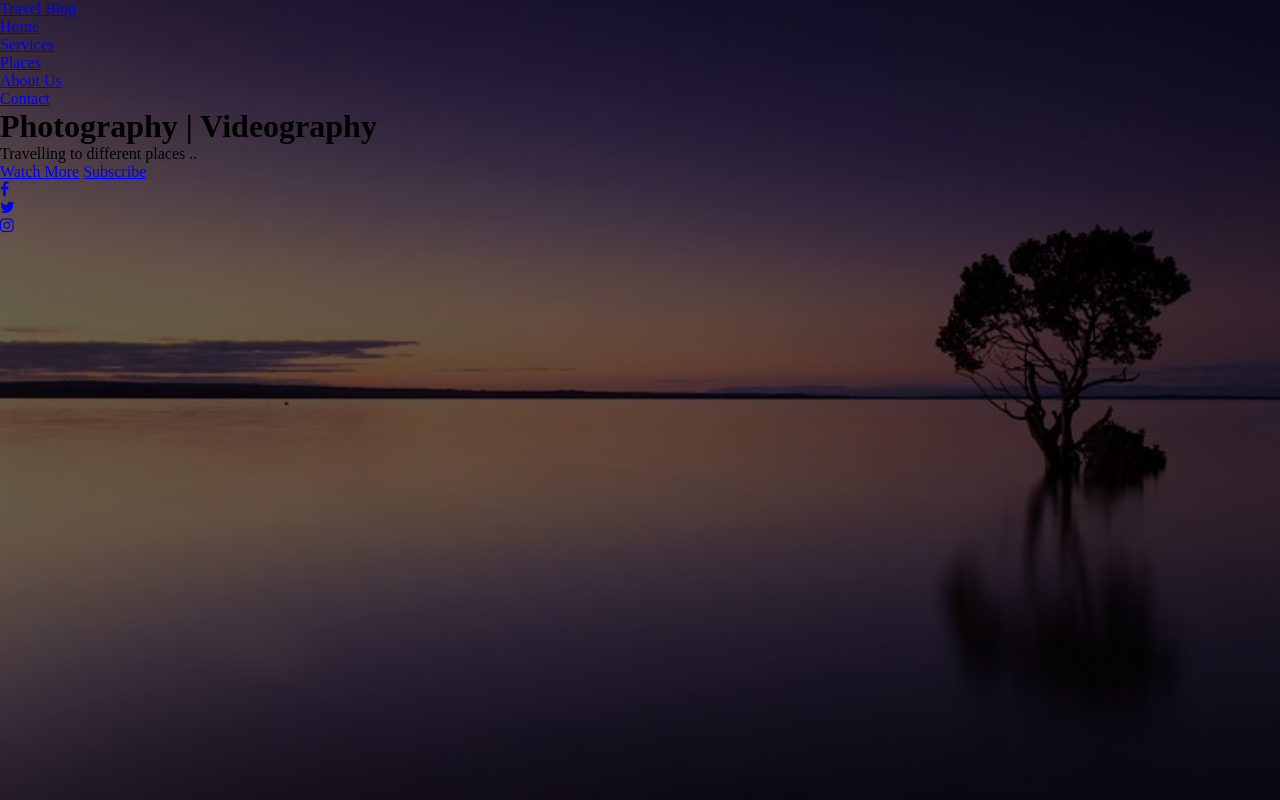
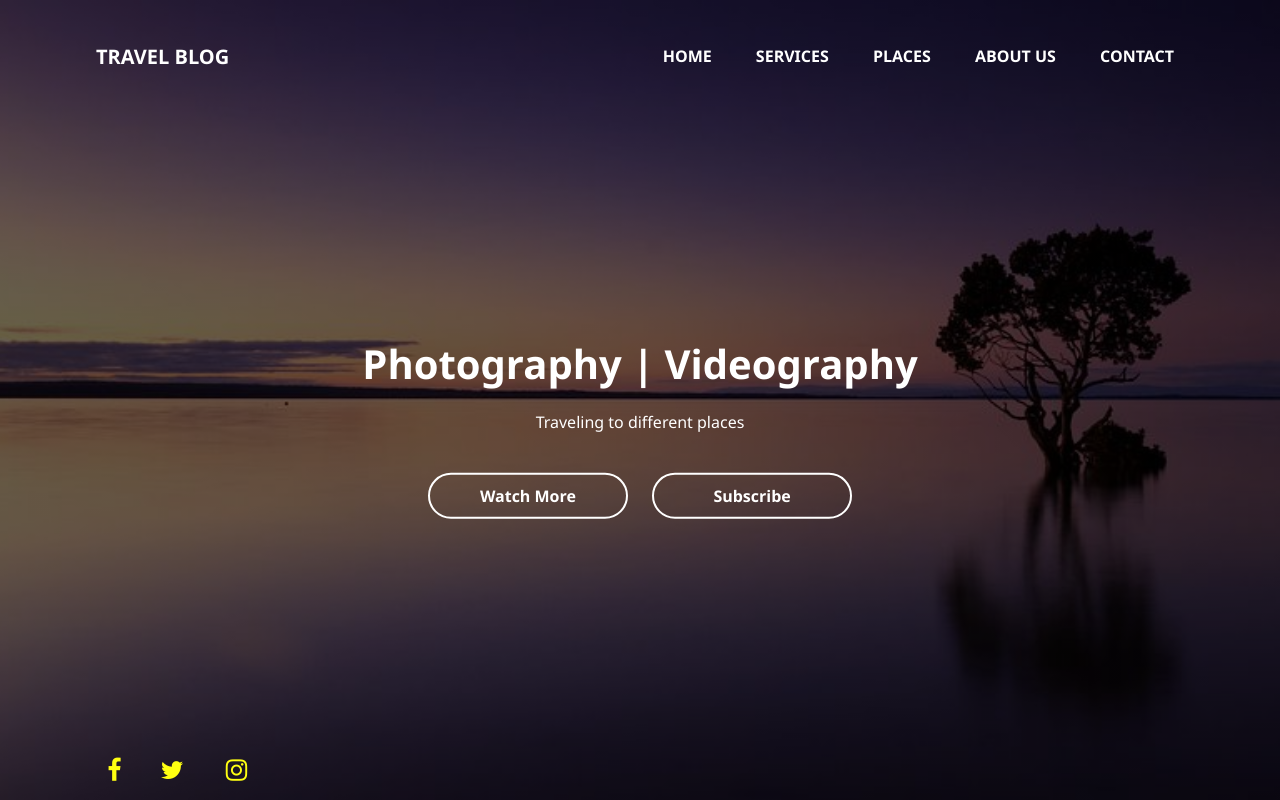
Before and after one commit to ansarimazharulhaq/MR_TravelBlog, a plain HTML site: page index.html in a window 1280 px wide. Drawn offline with Linux system fonts and the light colour scheme.

Commit message:
Added places page & css

```diff
--- a/index.html
+++ b/index.html
@@ -1,54 +1,46 @@
 <!DOCTYPE html>
 <html lang="en">
 <head>
-    <meta charset="UTF-8" />
-    <meta http-equiv="X-UA-Compatible" content="IE=edge" />
-    <meta name="viewport" content="width=device-width, initial-scale=1.0" />
-    <link rel="stylesheet" href="style.css" />
-    <link
-      rel="stylesheet"
-      href="https://cdnjs.cloudflare.com/ajax/libs/font-awesome/4.7.0/css/font-awesome.css
-    "
-    />
-    <title>Document</title>
+    <meta charset="UTF-8">
+    <meta http-equiv="X-UA-Compatible" content="IE=edge">
+    <meta name="viewport" content="width=device-width, initial-scale=1.0">
+    <title>Travel Blog</title>
+    <link rel="stylesheet" href="style.css"/>
+    <link rel="stylesheet" href="https://cdnjs.cloudflare.com/ajax/libs/font-awesome/4.7.0/css/font-awesome.css"/>
 </head>
 <body>
-    <div class="showcase">
-      <div class="header-container">
-        <a href="#">Travel Blog</a>
+    <div class="showcase">  <!-- id= "....."    -->
+        <div class="navbar">
+            <a href="#" class="logo">Travel Blog</a>
 
             <ul>
-          <li><a href="index.html">Home</a></li>
-          <li><a href="services.html">Services</a></li>
-          <li><a href="places.html">Places</a></li>
-          <li><a href="about.html">About Us</a></li>
-          <li><a href="contact.html">Contact</a></li>
+                <li><a href="index.html"> Home </a> </li>
+                <li><a href="services.html"> Services </a> </li>
+                <li><a href="places.html" target="_self"> Places </a> </li>
+                <li><a href="about.html"> About Us  </a> </li>
+                <li><a href="contact.html"> Contact </a> </li>
             </ul>
         </div>
 
-      <div class="body-container">
-        <h1>Photography | Videography</h1>
-        <p>Travelling to different places ..</p>
+        <div class="showcase-content">
+            <h1> Photography | Videography </h1>
+            <p>Traveling to different places </p>
 
             <div>
-          <a href="#">Watch More</a>
-          <a href="#">Subscribe</a>
+                <a href="#" class="btn"> Watch More</a>
+                <a href="#" class="btn"> Subscribe</a>
             </div>
         </div>
 
-      <div>
+        <div class="social">
             <ul>
-          <li>
-            <a href="#"><i class="fa fa-facebook"></i></a>
-          </li>
-          <li>
-            <a href="#"><i class="fa fa-twitter"></i></a>
-          </li>
-          <li>
-            <a href="#"><i class="fa fa-instagram"></i></a>
-          </li>
+                <li> <a href="#"> <i class="fa fa-facebook"></i></a></li>
+                <li> <a href="#"> <i class="fa fa-twitter"></i></a></li>
+                <li> <a href="#"> <i class="fa fa-instagram"></i></a></li>
             </ul>
         </div>
+
+
     </div>
 </body>
 </html>
--- a/style.css
+++ b/style.css
@@ -1,13 +1,171 @@
 * {
-    margin: 0%;
-    padding: 0%;
+    margin: 0;
+    padding: 0;
+    box-sizing: border-box;
+    font-family: 'Segoe UI', Tahoma, Geneva, Verdana, sans-serif;
 }
 
 .showcase {
     width: 100%;
-    height: 100vh;  /* to make webiste responsive */
+    height: 100vh;
     background-image: linear-gradient(rgba(0,0,0,0.6), rgba(0,0,0,0.6)), url(./images/background.jpg);
-    background-position: center;
     background-repeat: no-repeat;
     background-size: cover;
+    background-position: center;
 }
+
+.navbar {
+    width: 85%;
+    margin: auto;
+    padding: 35px 0;
+    display: flex;
+    align-items: center;
+    justify-content: space-between;
+}
+
+.navbar .logo {
+    font-size: 20px;
+    font-weight: bold;
+    align-items: center;
+    text-decoration: none;
+    color: #fff;
+    text-transform: uppercase;
+    cursor: pointer;
+}
+
+.navbar ul li {
+    font-size: 16px;
+    padding: 10px;
+    list-style-type: none;
+    display: inline-block;
+    margin-left: 20px;
+    position: relative;
+}
+
+.navbar ul li a {
+    text-decoration: none;
+    font-weight: bold;
+    color: #fff;
+    text-transform: uppercase;
+}
+
+.navbar ul li::after{
+    content: '';
+    height: 3px;
+    width: 0;
+    background: #fff;
+    position: absolute;
+    left:0;
+    bottom: -2px;
+    transition: 0.5s;
+}
+
+.navbar ul li:hover::after {
+    width: 100%;
+}
+
+.showcase-content {
+    width:100%;
+    display: flex;
+    flex-direction: column;
+    position:absolute;
+    top:50%;
+    transform: translateY(-50%);
+    align-items: center;
+    text-align: center;
+}
+
+.showcase-content h1 {
+    font-size: 40px;
+    margin-top: 80px;
+    color: #fff;
+}
+
+.showcase-content p {
+    margin: 20px auto;
+    font-weight: 500;
+    line-height: 1.4;
+    color: #fff;
+}
+
+.btn {
+    display: inline-block;
+    padding: 10px 0;
+    margin: 20px 10px;
+    border: 2px solid #fff;
+    color: #fff;
+    font-weight: bold;
+    width: 200px;
+    border-radius: 25px;
+    text-decoration: none;
+    text-align: center;
+    background: transparent;
+    overflow: hidden;
+    cursor: pointer;
+    transition: 0.5s;
+}
+
+.btn:hover {
+    background: #f4f4f4;
+    color: #333;
+}
+
+.showcase .social ul {
+    margin-left: 100px;
+    position: absolute;
+    bottom: 5px;
+    display: flex;
+    justify-content: center;
+    align-items: center;
+}
+
+.showcase .social ul li {
+    list-style: none;
+}
+
+.showcase .social ul li i {
+    font-size: 50px;
+}
+
+.showcase .social a {
+    display: inline-block;
+    filter: invert(1);
+    margin-right: 20px;
+    transform: scale(0.5);
+    transition: 0.5s;
+}
+
+.showcase .social a:hover {
+    transform: scale(0.5) translateY(-15px);
+}
+
+.showcase-content .img-container{
+    display: flex;
+    align-items: center;
+    justify-content: space-between;
+    width: 50%;
+}
+
+.card {
+    border-radius: 10px;
+    box-shadow: 3px 3px 10px rgba(0, 0, 0, 0.3), -3px -3px 10px rgba(0, 0, 0, 0.3);
+    /* border: 1px solid white; */
+    height: 60vh;
+    padding: 20px;
+    display: flex;
+    flex-direction: column;
+    align-items: center;
+    justify-content: center;
+}
+
+.card img {
+    width: 20vw;
+    height: 40vh;
+    border-radius: 50%;
+}
+
+.card label {
+    color: white;
+    margin-top: 20px;
+    font-family: 'Times New Roman', Times, serif;
+}
```
Also changed, not shown: places.html (added, +57 -0 lines), images/redfort.jpg (added), images/tajmahal.jpg (added). Lines whose indentation alone changed are shown as unchanged.
